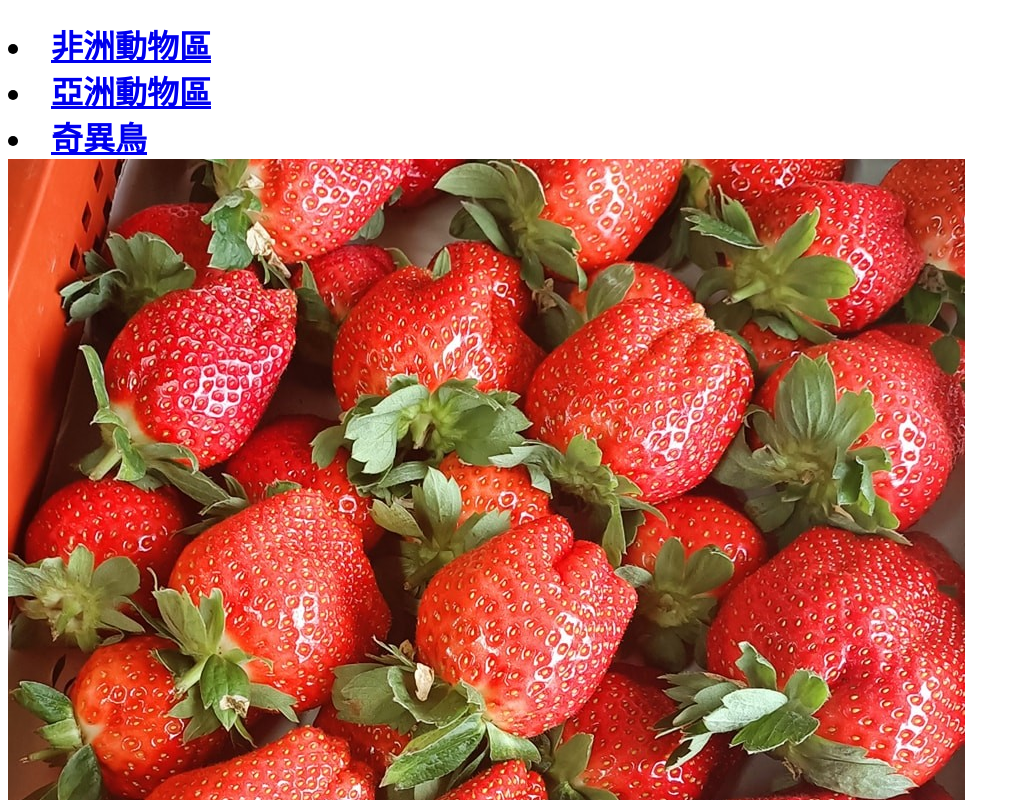
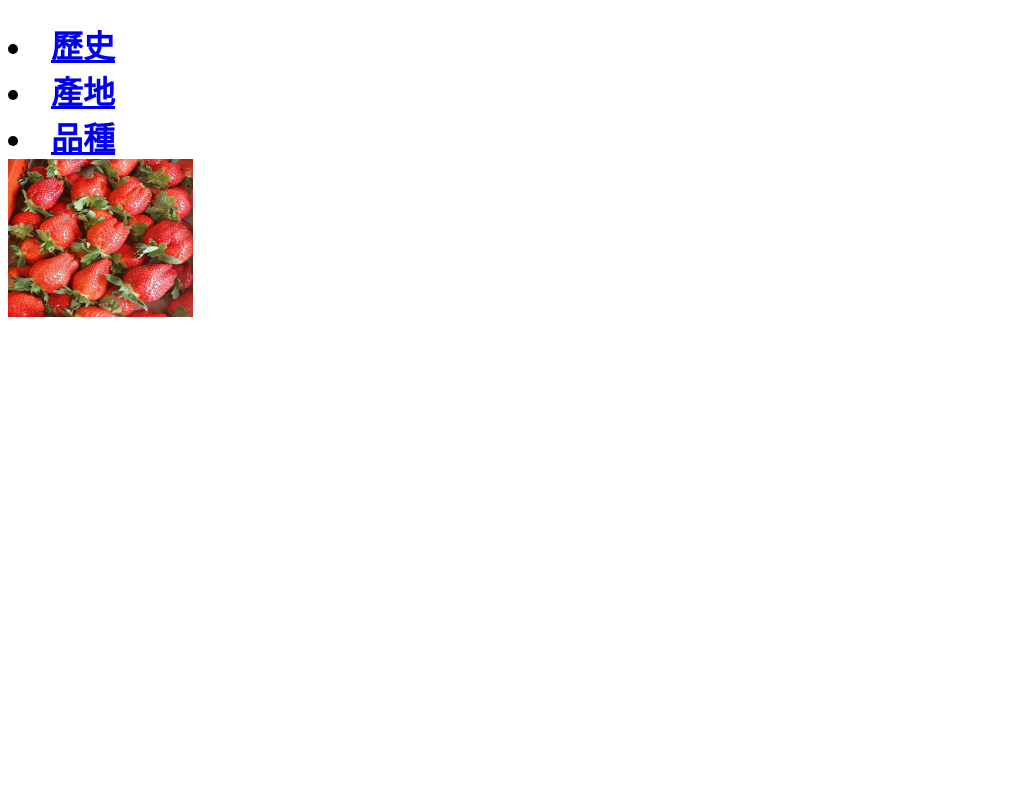
Before and after one commit to 411520089/411520089.github.io, a plain HTML site: page strawberry1/index.html in a window 1280 px wide. Shown: the top 800 px of the page, without its empty margins (0-1020 px from the left). Drawn offline with Linux system fonts and the light colour scheme.

Commit message:
Update index.html

```diff
--- a/strawberry1/index.html
+++ b/strawberry1/index.html
@@ -9,11 +9,11 @@
     <h1 style="text-align:center>welcome!</h1>
 
      <u1 type ="circle">
-    <li><a href="history.html">非洲動物區</a></li>
-    <li><a href="place">亞洲動物區</a></li>
-    <li><a href="variety">奇異鳥</a></li>
+    <li><a href="history.html">歷史</a></li>
+    <li><a href="place">產地</a></li>
+    <li><a href="variety">品種</a></li>
 
   </u1>
-      <a href="https://www.facebook.com/Shuangkeng/?locale=zh_TW"> <img src="strawberry1.jpg"> </a>
+      <a href="https://www.facebook.com/Shuangkeng/?locale=zh_TW"> <img src="strawberry1.jpg"height="158" width="185"> </a>
     </body>
   </html>
```
